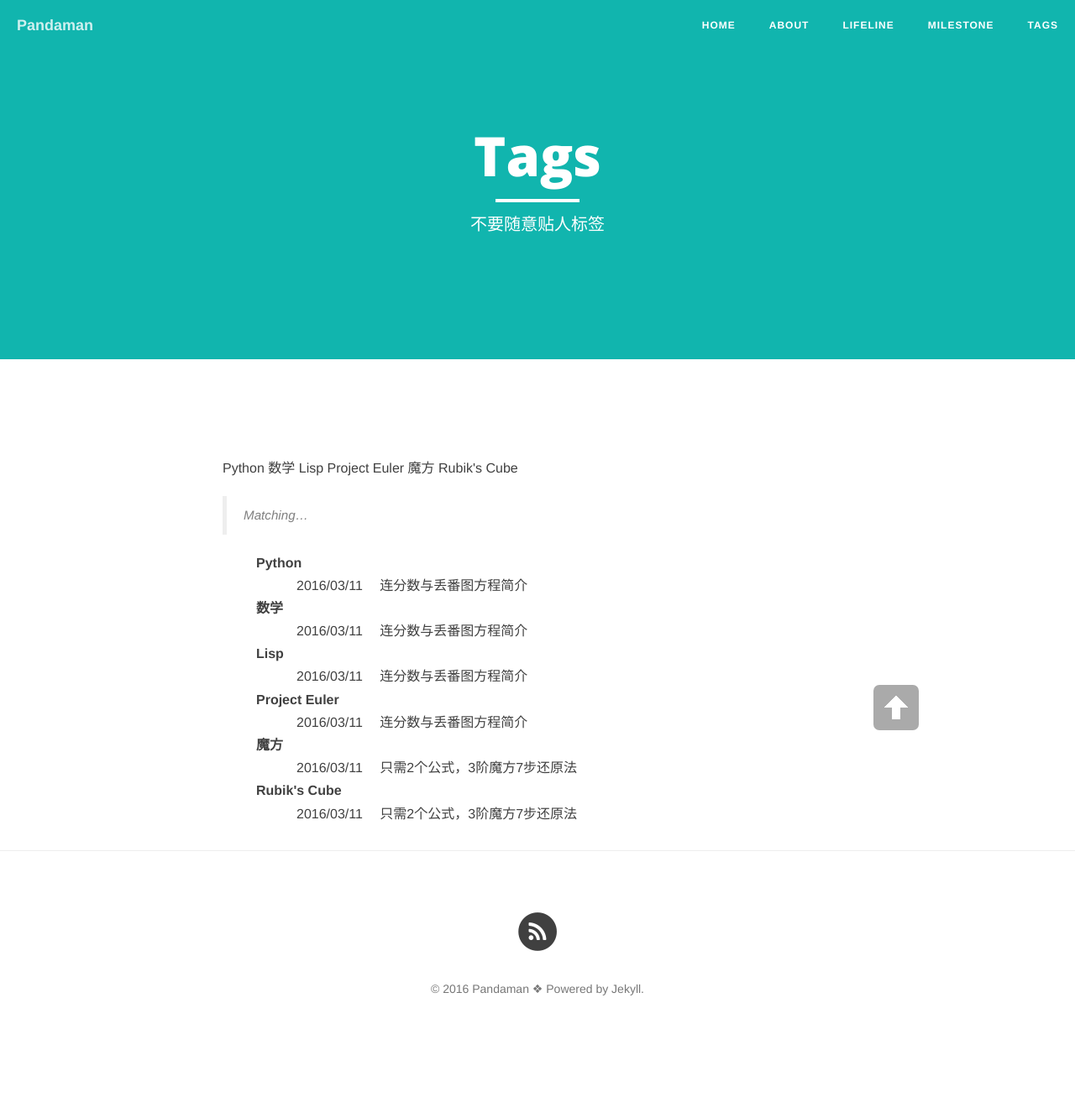
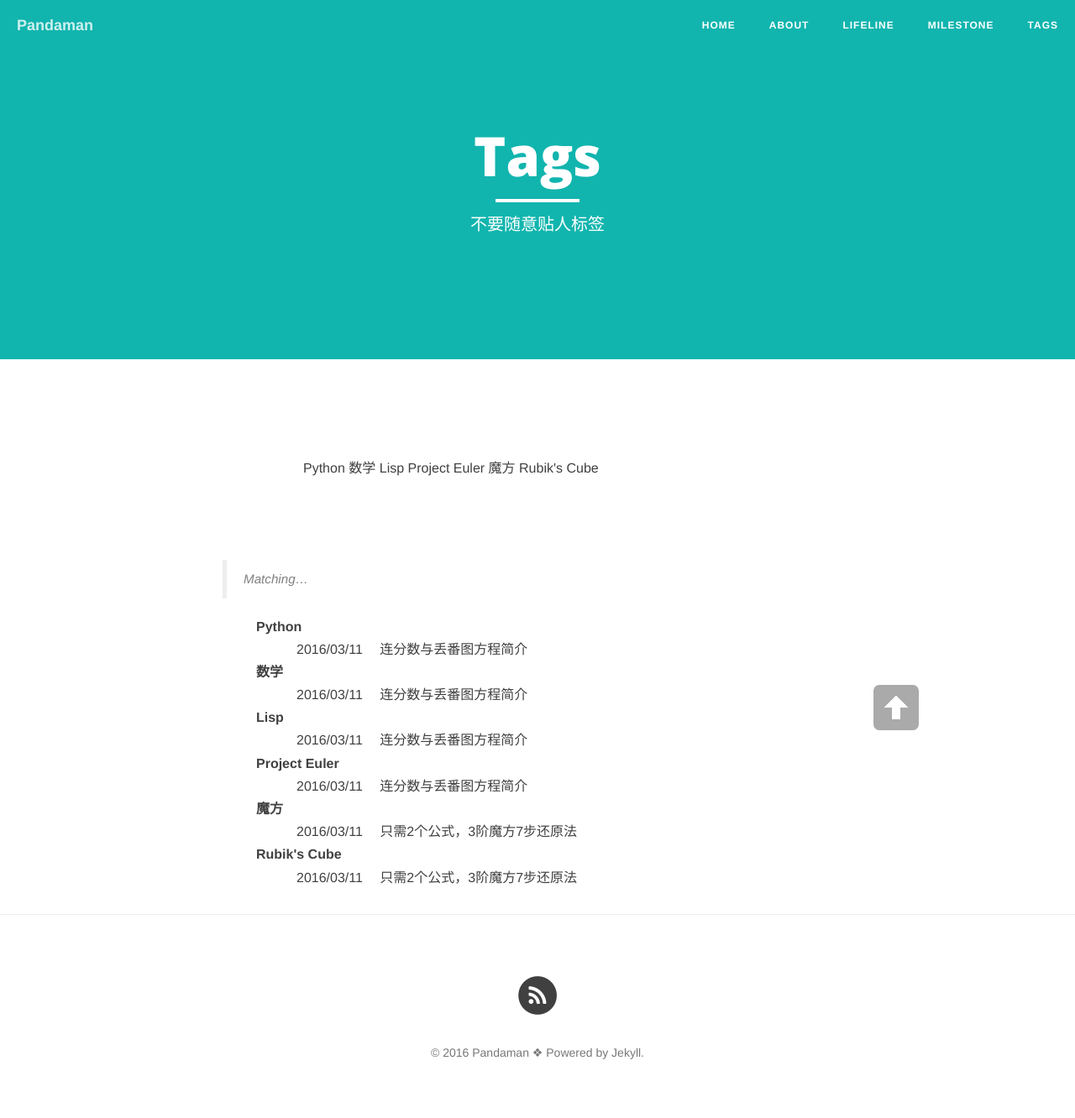
Before and after one commit to ceares/ceares.github.io, a Jekyll site: the page built from tags.md, in a window 1280 px wide. Shown: the whole page at 84% size. Built offline with Jekyll 4.4.1, drawn with Linux system fonts in a browser that asks for light colours; nearby versions of some CDN libraries; library files that are not in the unit come from our copies; before the commit the page ends 1256 px from its top, so only the background shows below that.

Commit message:
Update tags.md

```diff
--- a/tags.md
+++ b/tags.md
@@ -5,7 +5,7 @@
 header-img: "img/semantic.jpg"
 ---
 
-<div id='tag_cloud' style="margin-top:1in;">
+<div id='tag_cloud' style="margin:1in;">
 {% for tag in site.tags %}
 <a href="#{{ tag[0] }}" title="{{ tag[0] }}" rel="{{ tag[1].size }}">{{ tag[0] }}</a>
 {% endfor %}
```
